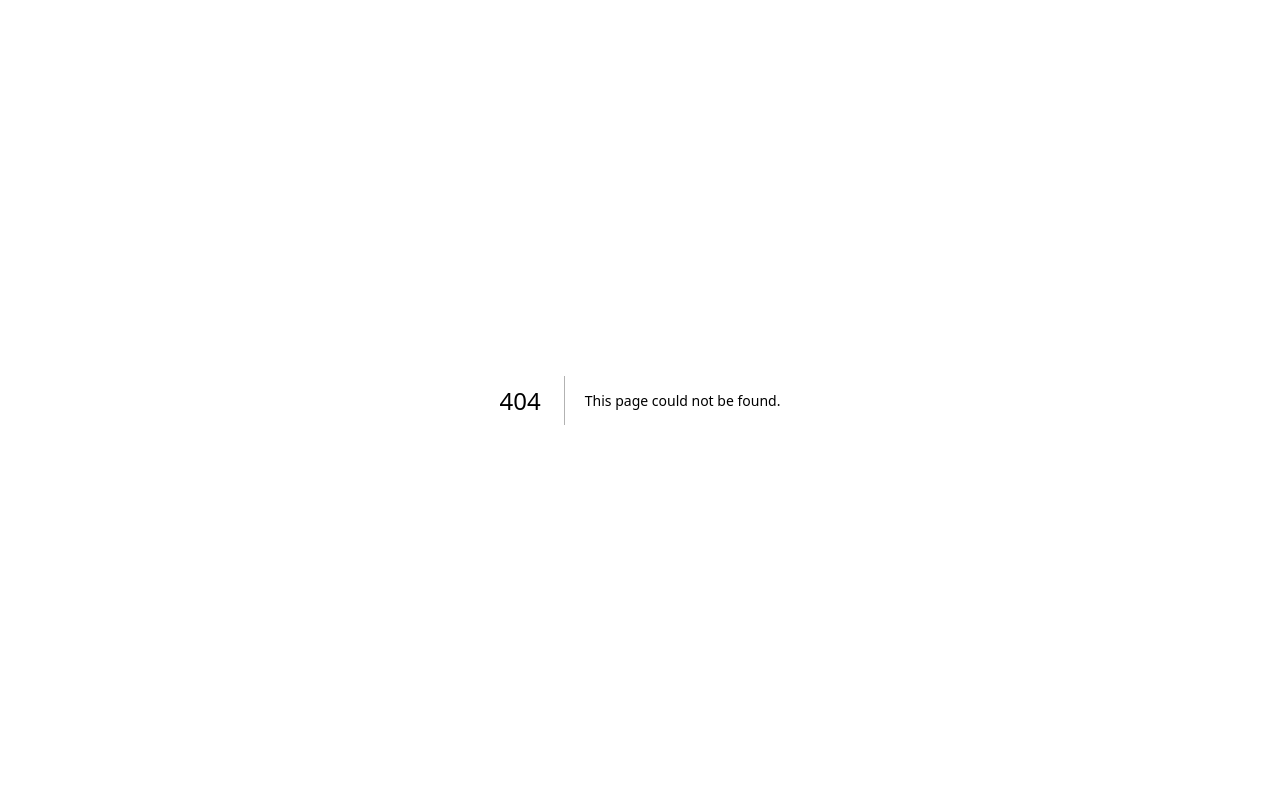
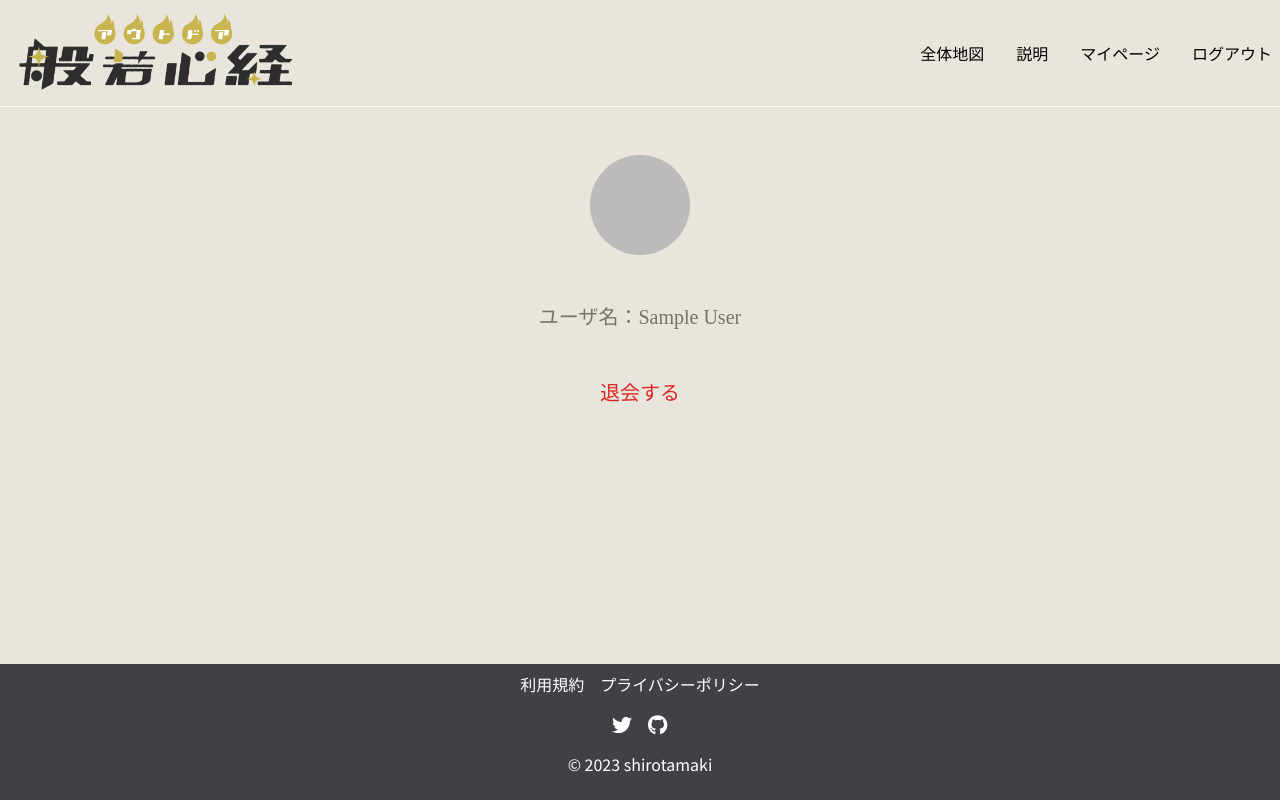
Before and after one commit to shirotamaki/outdoor-heart-sutra, a Next.js app in the folder frontend/: page /mypage in a window 1280 px wide. Before the commit this address had no page. Built offline with nearby package versions, Linux system fonts and the light colour scheme; no server answers; sample sign-in values are in the browser's storage; a web font is replaced by a local one.

Commit message:
💄 `/mypage`にデザインをあてる

```diff
--- /dev/null
+++ b/frontend/src/pages/mypage.tsx
@@ -0,0 +1,59 @@
+import { GetServerSideProps, GetServerSidePropsContext } from 'next'
+import Image from 'next/image'
+import Link from 'next/link'
+import { useSession, getSession } from 'next-auth/react'
+import CustomHead from '@/components/CustomHead'
+import Footer from '@/components/Footer'
+import Header from '@/components/Header'
+
+export const getServerSideProps: GetServerSideProps = async (
+  context: GetServerSidePropsContext,
+) => {
+  const session = await getSession(context)
+
+  if (!session) {
+    return {
+      redirect: {
+        destination: '/',
+        permanent: false,
+      },
+    }
+  }
+  return {
+    props: {},
+  }
+}
+
+const MyPage = () => {
+  const { data: session, status } = useSession()
+
+  return (
+    <div className='flex flex-col min-h-screen'>
+      <CustomHead title='マイページ' />
+      <Header />
+      <main className=' bg-beige flex-grow'>
+        <div className='flex flex-col justify-center items-center'>
+          <div className='my-12'>
+            <Image
+              src={session?.user?.image || ''}
+              alt='UserIcon'
+              width={100}
+              height={100}
+              style={{ borderRadius: '50px' }}
+            />
+          </div>
+          <p className='font-kinuta text-black/50 text-xl mb-12'>ユーザ名：{session?.user?.name}</p>
+          <Link
+            href='/delete-account'
+            className='hover:opacity-50 transition-all duration-100 font-kinuta text-xl text-red-600'
+          >
+            退会する
+          </Link>
+        </div>
+      </main>
+      <Footer />
+    </div>
+  )
+}
+
+export default MyPage
```
